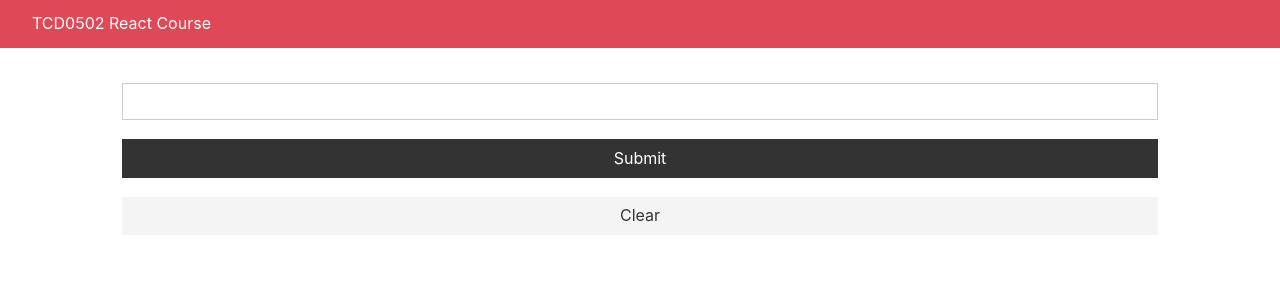
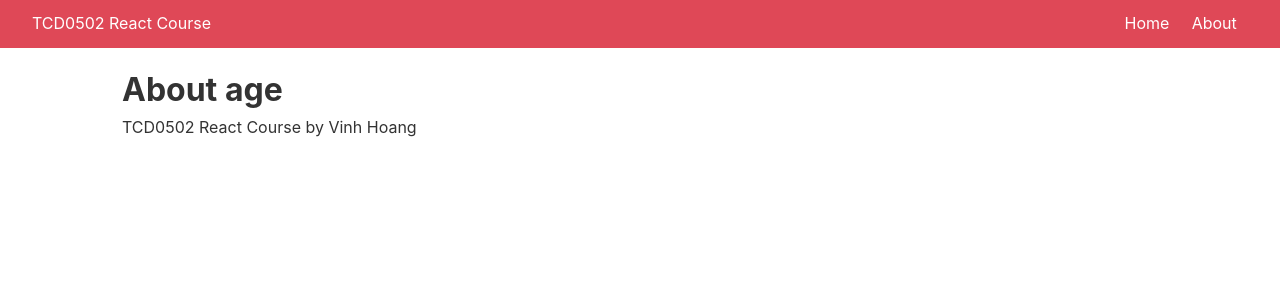
Before and after one commit to YoakeArsene/tcd0502-react-course, a React (Create React App) app: page /about in a window 1280 px wide. Shown: the top 300 px of the page. Built offline with nearby package versions, Linux system fonts and the light colour scheme.

Commit message:
Setup React Router

```diff
--- a/package.json
+++ b/package.json
@@ -9,6 +9,7 @@
     "axios": "^1.2.0",
     "react": "^18.2.0",
     "react-dom": "^18.2.0",
+    "react-router-dom": "^5.2.0",
     "react-scripts": "5.0.1",
     "web-vitals": "^2.1.4"
   },
--- a/src/App.js
+++ b/src/App.js
@@ -1,7 +1,10 @@
 import axios from "axios";
-import React, { Component } from "react";
+import React, { Component, Fragment } from "react";
+import { BrowserRouter as Router, Route, Switch } from "react-router-dom";
 import "./App.css";
 import Navbar from "./components/Navbar";
+import About from "./components/pages/About";
+import NotFound from "./components/pages/NotFound";
 import Search from "./components/users/Search";
 import Users from "./components/users/Users";
 
@@ -28,13 +31,30 @@
 
   render() {
     return (
-      <div>
-        <Navbar />
-        <div className="container">
-          <Search clearUsers={this.clearUsers} searchUsers={this.searchUsers} />
-          <Users usersData={this.state.usersData} />
+      <Router>
+        <div>
+          <Navbar />
+          <div className="container">
+            <Switch>
+              <Route exact path="/">
+                <Fragment>
+                  <Search
+                    clearUsers={this.clearUsers}
+                    searchUsers={this.searchUsers}
+                  />
+                  <Users usersData={this.state.usersData} />
+                </Fragment>
+              </Route>
+              <Route exact path="/about">
+                <About />
+              </Route>
+              <Route path="*">
+                <NotFound />
+              </Route>
+            </Switch>
+          </div>
         </div>
-      </div>
+      </Router>
     );
   }
 }
--- a/src/components/Navbar.js
+++ b/src/components/Navbar.js
@@ -1,9 +1,20 @@
 import React from "react";
+import { Link } from "react-router-dom";
 
 const Navbar = () => {
   return (
     <div>
-      <div className="navbar bg-primary">TCD0502 React Course</div>
+      <div className="navbar bg-primary">
+        TCD0502 React Course
+        <ul>
+          <li>
+            <Link to="/">Home</Link>
+          </li>
+          <li>
+            <Link to="/about">About</Link>
+          </li>
+        </ul>
+      </div>
     </div>
   );
 };
--- /dev/null
+++ b/src/components/pages/About.js
@@ -0,0 +1,12 @@
+import React from "react";
+
+function About() {
+  return (
+    <div>
+      <h1>About age</h1>
+      <p>TCD0502 React Course by Vinh Hoang</p>
+    </div>
+  );
+}
+
+export default About;
--- /dev/null
+++ b/src/components/pages/NotFound.js
@@ -0,0 +1,11 @@
+import React from "react";
+
+function NotFound() {
+  return (
+    <div>
+      <h1>404 Page Not Found</h1>
+    </div>
+  );
+}
+
+export default NotFound;
```
Also changed, not shown: 1 other file (tests, documents, lock files or other folders).
